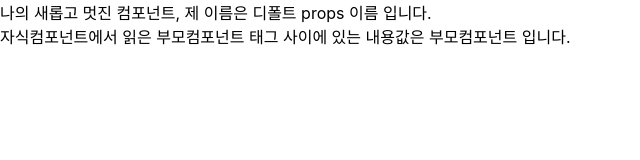
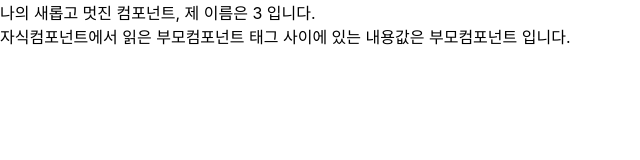
Before and after one commit to seedevk8s/begin-react2, a React (Create React App) app: page / in a window 1280 px wide. Shown: the top 160 px of the page, without its empty margins (0-640 px from the left). Built offline with nearby package versions, Linux system fonts and the light colour scheme.

Commit message:
React Hooks 설명자료

```diff
--- a/package.json
+++ b/package.json
@@ -8,7 +8,8 @@
     "@testing-library/user-event": "^7.1.2",
     "react": "^16.12.0",
     "react-dom": "^16.12.0",
-    "react-scripts": "3.3.0"
+    "react-scripts": "3.3.0",
+    "prop-types": "latest"
   },
   "scripts": {
     "start": "react-scripts start",
--- a/src/App.js
+++ b/src/App.js
@@ -3,7 +3,7 @@ import MyComponent from "./MyComponent";
 
 function App() {
       return (
-          <MyComponent > 부모컴포넌트</MyComponent>
+          <MyComponent name={3}> 부모컴포넌트</MyComponent>
       );
 }
 
--- a/src/MyComponent.js
+++ b/src/MyComponent.js
@@ -1,4 +1,5 @@
 import React from "react";
+import PropTypes from 'prop-types';
 
 const MyComponent = ({ name, children }) => {
            // 비구조화 할당
@@ -12,4 +13,8 @@ MyComponent.defaultProps = {
     name: '디폴트 props 이름'
 }
 
+MyComponent.protoTypes = {
+    name: PropTypes.string.isRequired
+}
+
 export default MyComponent;
```
Also changed, not shown: 1 other file (tests, documents, lock files or other folders).
